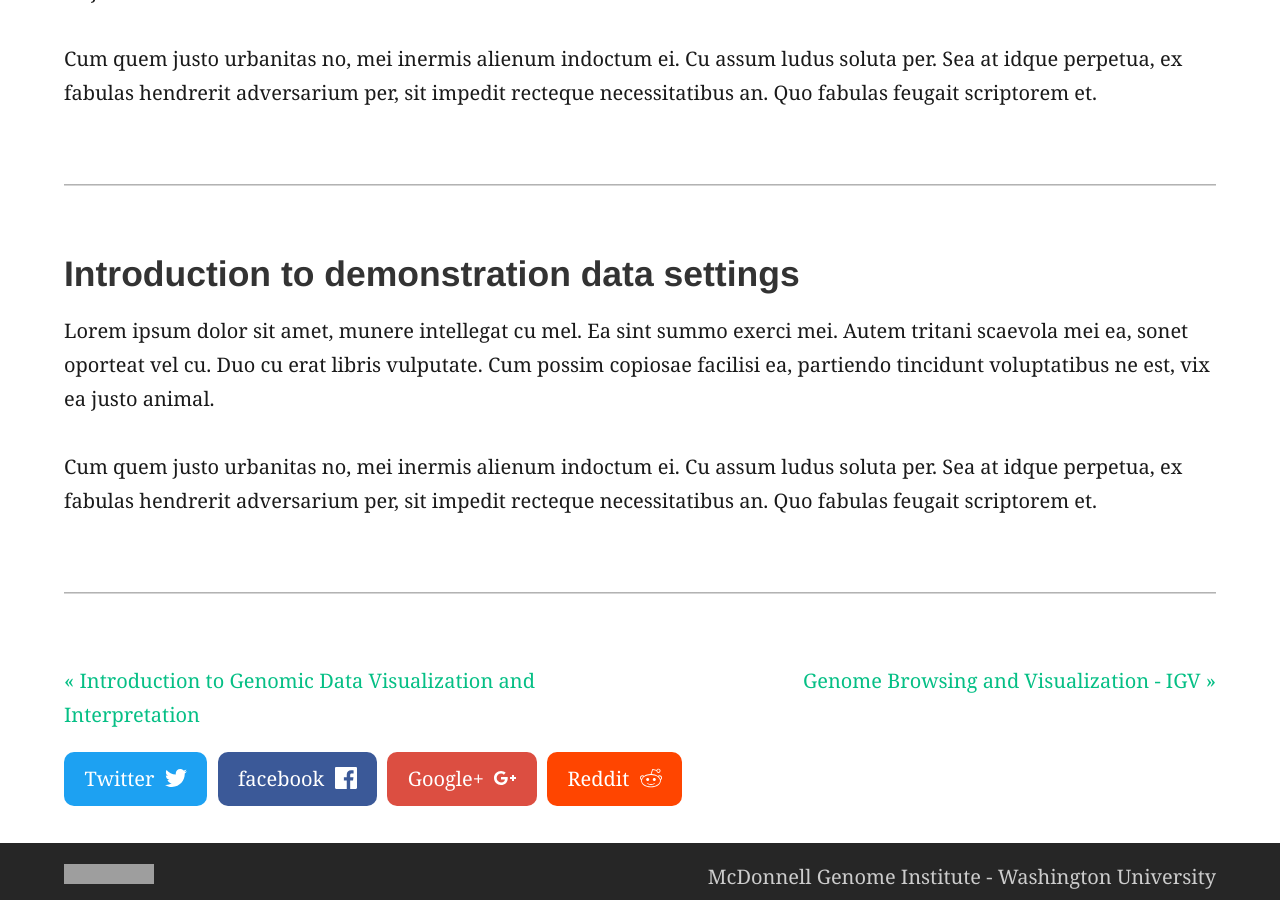
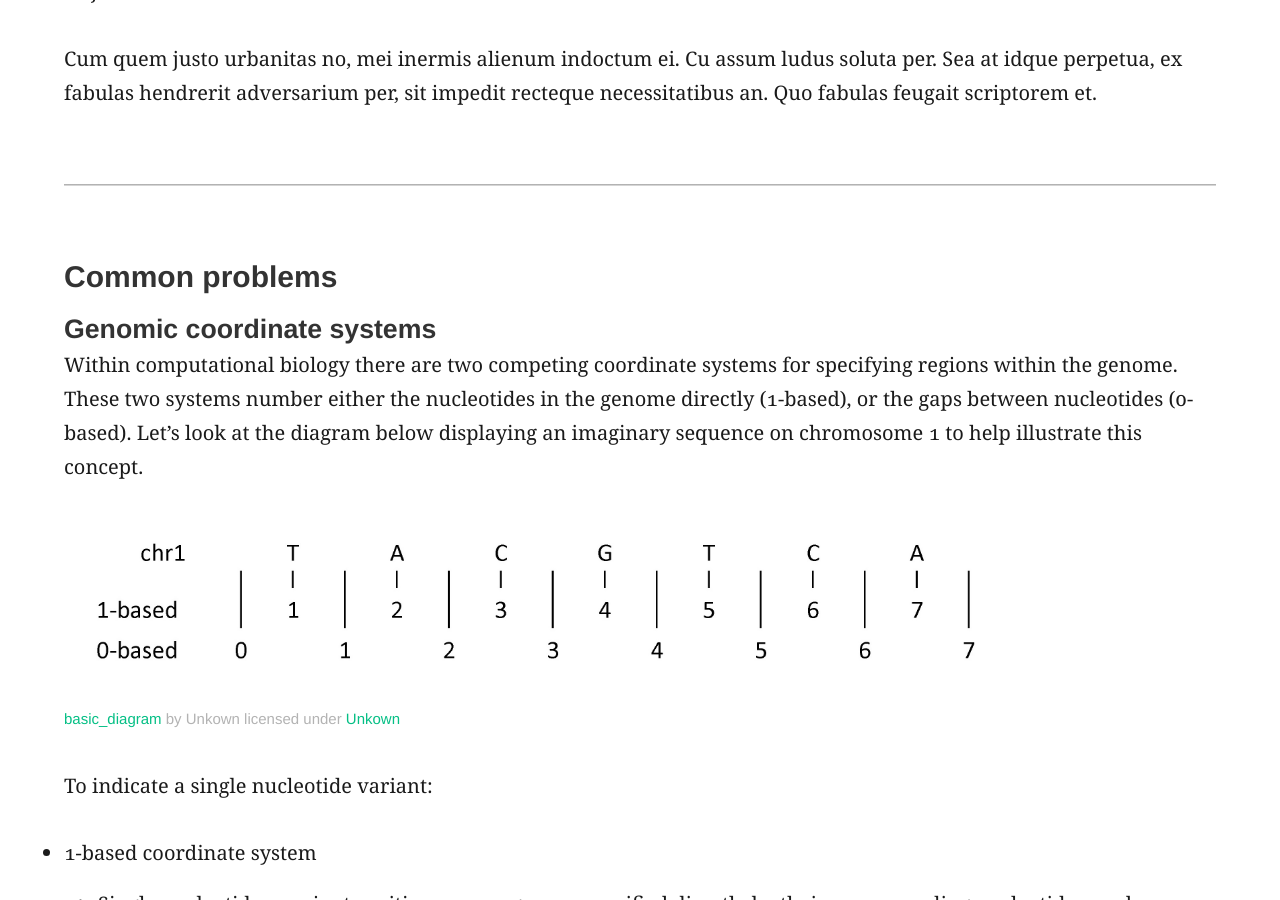
Before and after one commit to griffithlab/genviz.org, a Jekyll site: the page built from _posts/0001-02-01-Review_of_Central_Concepts.md, in a window 1280 px wide and 900 px high, scrolled down 3580 px. Built offline with Jekyll 4.4.1, drawn with Linux system fonts in a browser that asks for light colours; nearby versions of some CDN libraries; some of the changed text lies outside the part shown; grey boxes are pictures that could not be loaded.

Commit message:
added 1-base v 0-based coordinate explaination

```diff
--- a/_posts/0001-02-01-Review_of_Central_Concepts.md
+++ b/_posts/0001-02-01-Review_of_Central_Concepts.md
@@ -11,7 +11,7 @@ date: 0001-02-01
 Before we proceed, it may be beneficial to review some central concepts and themes in the realm of genomics and computational biology. Here we provide a very brief overview of core tennents of these disciplines as it pertains to this course. We also introduce the demonstration datasets used throughout the subsequent modules.
 
 ***
-## Central Dogma
+### Central Dogma
 
 {% include figure.html image="/assets/central_dogma.png" position="right" %}
 
@@ -27,7 +27,7 @@ Delving in a bit deeper, DNA takes the form of a double stranded helix comprised
 
 ***
 
-## Omic technologies and Data
+### Omic technologies and Data
 
 The advent of rapid and cheap massively parallel sequencing has dramatically increased the availability of genome, transcriptome, and epigenome data. Further this has given rise to standardized workflows and file formats. Extracting biologically meaningful data and interpreting the results remains challenging.
 
@@ -41,7 +41,7 @@ The advent of rapid and cheap massively parallel sequencing has dramatically inc
 
  ***
 
-## Reference Files
+### Reference Files
 
 Over this course we will be working with a number of refernce files to aid in analysis and interpretation of our data. All of these files are in standardized formats and are freely available. A brief description of each reference file is given below.
 
@@ -58,7 +58,7 @@ Over this course we will be working with a number of refernce files to aid in an
 
 ***
 
-## Genomic annotation resources, browsers, etc.
+### Genomic annotation resources, browsers, etc.
 
 Lorem ipsum dolor sit amet, munere intellegat cu mel. Ea sint summo exerci mei. Autem tritani scaevola mei ea, sonet oporteat vel cu. Duo cu erat libris vulputate. Cum possim copiosae facilisi ea, partiendo tincidunt voluptatibus ne est, vix ea justo animal.
 
@@ -66,7 +66,37 @@ Cum quem justo urbanitas no, mei inermis alienum indoctum ei. Cu assum ludus sol
 
 ***
 
-## Introduction to demonstration data settings
+### Common problems
+
+#### Genomic coordinate systems
+
+Within computational biology there are two competing coordinate systems for specifying regions within the genome. These two systems number either the nucleotides in the genome directly (1-based), or the gaps between nucleotides (0-based). Let's look at the diagram below displaying an imaginary sequence on chromosome 1 to help illustrate this concept.
+
+{% include figure.html image="/assets/basic_diagram.jpg" width="950" link="http://s11.postimg.org/jmk325fvn/basic_diagram.jpg" title="basic_diagram" author="Unkown" license="Unkown" license_link="http://s11.postimg.org/jmk325fvn/basic_diagram.jpg"%}
+
+To indicate a single nucleotide variant:
+
+* 1-based coordinate system
+    * Single nucleotides, variant positions, or ranges are specified directly by their corresponding nucleotide numbers
+* 0-based coordinate system
+    * Single nucleotides, variant positions, or ranges are specified by the coordinates that flank them
+
+{% include figure.html image="/assets/single_nucleotide_or_variant.jpg" width="950" link="http://s2.postimg.org/40doixek9/single_nucleotide_or_variant.jpg" title="single_nucleotide_or_variant" author="Unkown" license="Unkown" license_link="http://s2.postimg.org/40doixek9/single_nucleotide_or_variant.jpg"%}
+
+To indicate insertions or deletions:
+
+* 1-based coordinate system
+    * Deletions are specified directly by the positions of the deleted bases
+    * Insertions are indicated by the coordinates of the bases that flank the insertion
+* 0-based coordinate system
+    * Deletions are specified by the coordinates that flank the deleted bases
+    * Insertions are indicated directly by the coordinate position where the insertion occurs
+
+{% include figure.html image="/assets/insertion_or_deletion.jpg" width="950" link="http://s16.postimg.org/9ne4syrp1/insertion_or_deletion.jpg" title="insertion_or_deletion" author="Unkown" license="Unkown" license_link="http://s16.postimg.org/9ne4syrp1/insertion_or_deletion.jpg"%}
+
+***
+
+### Introduction to demonstration data settings
 
 Lorem ipsum dolor sit amet, munere intellegat cu mel. Ea sint summo exerci mei. Autem tritani scaevola mei ea, sonet oporteat vel cu. Duo cu erat libris vulputate. Cum possim copiosae facilisi ea, partiendo tincidunt voluptatibus ne est, vix ea justo animal.
 
```
Also changed, not shown: assets/basic_diagram.jpg (added), assets/insertion_or_deletion.jpg (added), assets/single_nucleotide_or_variant.jpg (added).
